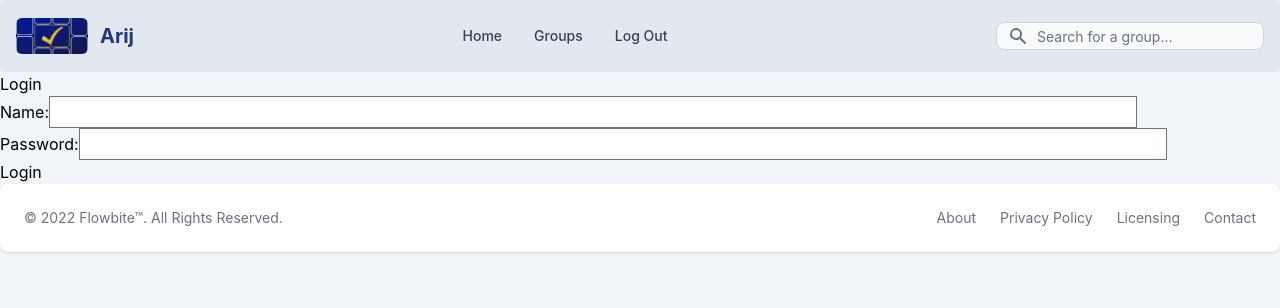
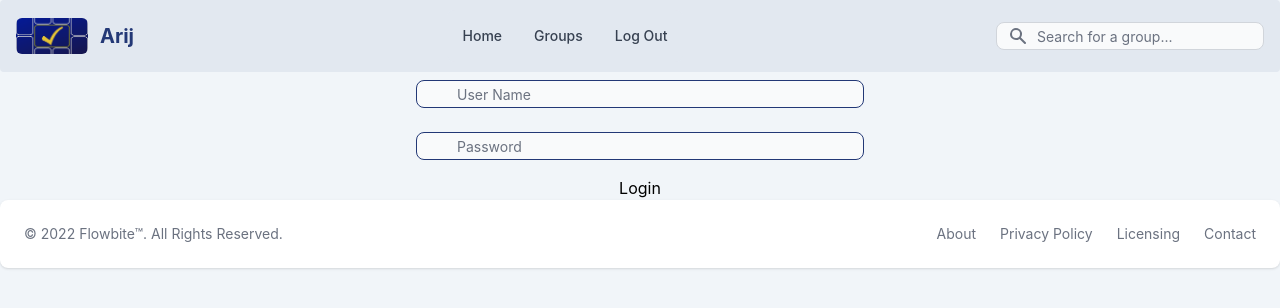
Before and after one commit to Jstelzl/arij, a React (Create React App) app in the folder client/: page / in a window 1280 px wide. Shown: the top 308 px of the page. Built offline with nearby package versions, Linux system fonts and the light colour scheme.

Commit message:
worked on login

```diff
--- a/client/src/components/Column/index.js
+++ b/client/src/components/Column/index.js
@@ -2,7 +2,6 @@ import React, { useState } from 'react'
 import AddTask from '../AddTask'
 import Item from '../TaskItem'
 import "../../App.css";
-import { Droppable } from 'react-beautiful-dnd'
 
 function Column({ itemList, colTitle, color }) {
     const [showModal, setShowModal] = useState(false);
--- a/client/src/components/Login/index.js
+++ b/client/src/components/Login/index.js
@@ -1,25 +1,71 @@
-import React, { Component } from "react";
+import React from "react";
 import "../../App.css";
 
 function Login() {
 
   return (
-    <form id="login-form">
-      <div className="form-inner">
-        <h2>Login</h2>
-        <div className="form-group">
-          <label htmlFor="name">Name:</label>
-          <input type="text" name="name" id="name" />
-        </div>
-        <div className="form-group">
-          <label htmlFor="name">Password:</label>
-          <input type="text" name="password" id="password" />
-        </div>
-        <div className=''>
-          <button data-testid="button" type="login">Login</button>
-        </div>
-      </div>
-    </form>
+    // <form id="login-form">
+    //   <div className="form-inner">
+    //     <h2>Login</h2>
+    //     <div className="form-group">
+    //       <label htmlFor="name">Name:</label>
+    //       <input type="text" name="name" id="name" />
+    //     </div>
+    //     <div className="form-group">
+    //       <label htmlFor="name">Password:</label>
+    //       <input type="text" name="password" id="password" />
+    //     </div>
+    //     <div className=''>
+    //       <button data-testid="button" type="login">Login</button>
+    //     </div>
+    //   </div>
+    // </form>
+
+    <div className="max-w-md content-center sm:mx-auto">
+      <card>
+        <form className="flex flex-col gap-4 content-center sm:mx-auto">
+          <div>
+            <div className="mb-2 block">
+              <label
+                htmlFor="name"
+                value="Your Name"
+              />
+            </div>
+            <input
+              id="name"
+              type="name"
+              placeholder="User Name"
+              required={true}
+              className="content-center sm:mx-auto block w-full p-2 pl-10 text-sm text-gray-900 border border-blue-900 rounded-lg bg-gray-50 focus:ring-blue-500 focus:border-blue-500 dark:bg-gray-700 dark:border-gray-600 dark:placeholder-gray-400 dark:text-white dark:focus:ring-blue-500 dark:focus:border-blue-500"
+            />
+          </div>
+          <div>
+            <div className="mb-2 block">
+              <label
+                htmlFor="password1"
+                value="Your Password"
+              />
+            </div>
+            <input
+              id="password1"
+              type="password"
+              placeholder="Password"
+              required={true}
+              className="block w-full p-2 pl-10 text-sm text-gray-900 border border-blue-900 rounded-lg bg-gray-50
+              focus:ring-blue-500 focus:border-blue-500 dark:bg-gray-700 dark:border-gray-600 dark:placeholder-gray-400
+              dark:text-white dark:focus:ring-blue-500 dark:focus:border-blue-500"
+            />
+          </div>
+          <div className="sm:mx-auto">
+            <button
+              outline={true}
+            >
+              Login
+            </button>
+          </div>
+        </form>
+      </card>
+    </div>
   );
 }
 export default Login;
```
